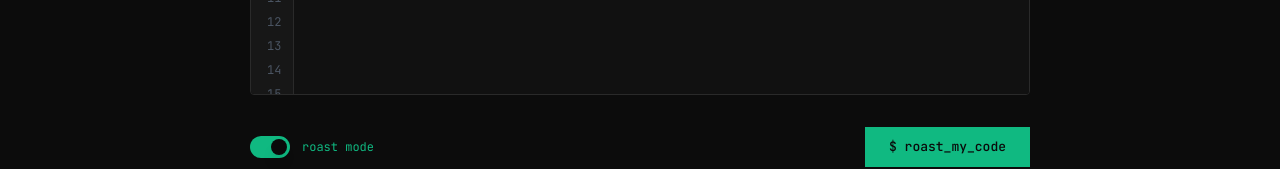
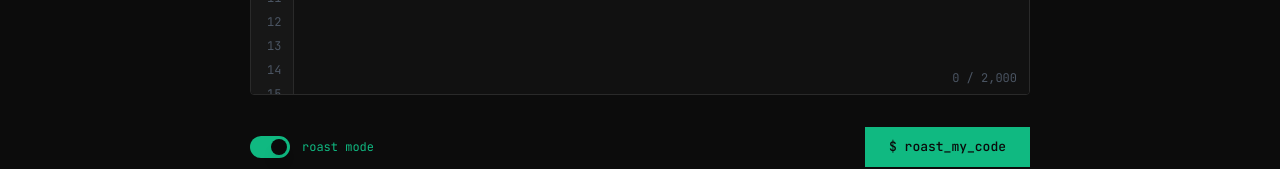
Before and after one commit to T1ag0o/devroast, a Next.js app: page / in a window 1280 px wide. Shown: the part 527-696 px from the top of the page. Built offline with nearby package versions, Linux system fonts and the light colour scheme.

Commit message:
feat: add code character limit with visual indicator

```diff
--- a/src/app/page.tsx
+++ b/src/app/page.tsx
@@ -29,6 +29,8 @@ const leaderboardData = [
 
 export default function HomePage() {
 	const [code, setCode] = useState("");
+	const MAX_LENGTH = 2000;
+	const isOverLimit = code.length > MAX_LENGTH;
 
 	return (
 		<main className="flex flex-col items-center w-full">
@@ -43,7 +45,7 @@ export default function HomePage() {
 					</p>
 				</div>
 
-				<CodeEditor value={code} onChange={setCode} />
+				<CodeEditor value={code} onChange={setCode} maxLength={MAX_LENGTH} />
 
 				<div className="w-full max-w-[780px] flex items-center justify-between">
 					<div className="flex items-center gap-4">
@@ -52,7 +54,9 @@ export default function HomePage() {
 							{/* maximum sarcasm enabled */}
 						</span>
 					</div>
-					<Button variant="default">$ roast_my_code</Button>
+					<Button variant="default" disabled={isOverLimit}>
+						$ roast_my_code
+					</Button>
 				</div>
 
 				<div className="flex items-center gap-6 text-text-tertiary font-mono text-xs">
--- a/src/components/ui/code-editor.tsx
+++ b/src/components/ui/code-editor.tsx
@@ -44,17 +44,36 @@ const textareaStyles = tv({
 	base: "absolute inset-0 w-full h-full p-4 font-mono text-sm bg-transparent text-transparent caret-white resize-none focus:outline-none whitespace-pre-wrap break-words",
 });
 
+const indicatorVariants = tv({
+	base: "absolute bottom-2 right-3 font-mono text-xs select-none z-10",
+	variants: {
+		state: {
+			normal: "text-text-tertiary",
+			warning: "text-accent-amber",
+			error: "text-accent-red",
+		},
+	},
+});
+
 export interface CodeEditorProps {
 	filename?: string;
 	lineCount?: number;
 	value?: string;
 	onChange?: (value: string) => void;
+	maxLength?: number;
 	className?: string;
 }
 
 export const CodeEditor = forwardRef<HTMLDivElement, CodeEditorProps>(
 	(
-		{ className, value: controlledValue, onChange, filename, lineCount = 16 },
+		{
+			className,
+			value: controlledValue,
+			onChange,
+			filename,
+			lineCount = 16,
+			maxLength = 2000,
+		},
 		ref,
 	) => {
 		const [internalValue, setInternalValue] = useState("");
@@ -65,6 +84,14 @@ export const CodeEditor = forwardRef<HTMLDivElement, CodeEditorProps>(
 		const highlightRef = useRef<HTMLDivElement>(null);
 		const isControlled = controlledValue !== undefined;
 		const code = isControlled ? controlledValue : internalValue;
+
+		const isOverLimit = code.length > maxLength;
+		const isNearLimit = code.length > maxLength * 0.9;
+		const indicatorState = isOverLimit
+			? "error"
+			: isNearLimit
+				? "warning"
+				: "normal";
 
 		const debounceRef = useRef<NodeJS.Timeout | null>(null);
 
@@ -310,6 +337,9 @@ export const CodeEditor = forwardRef<HTMLDivElement, CodeEditorProps>(
 							spellCheck={false}
 							style={{ height: "100%" }}
 						/>
+						<span className={indicatorVariants({ state: indicatorState })}>
+							{code.length.toLocaleString()} / {maxLength.toLocaleString()}
+						</span>
 					</div>
 				</div>
 			</div>
```
